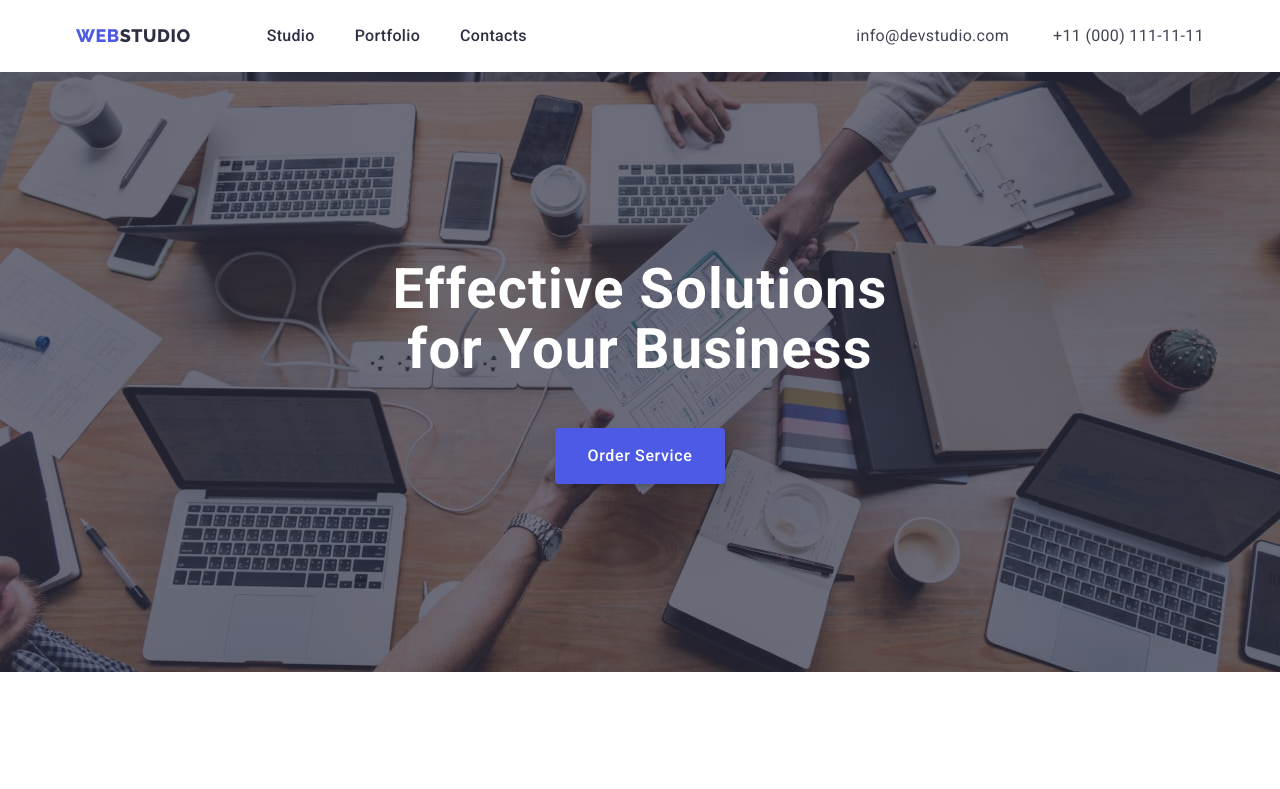
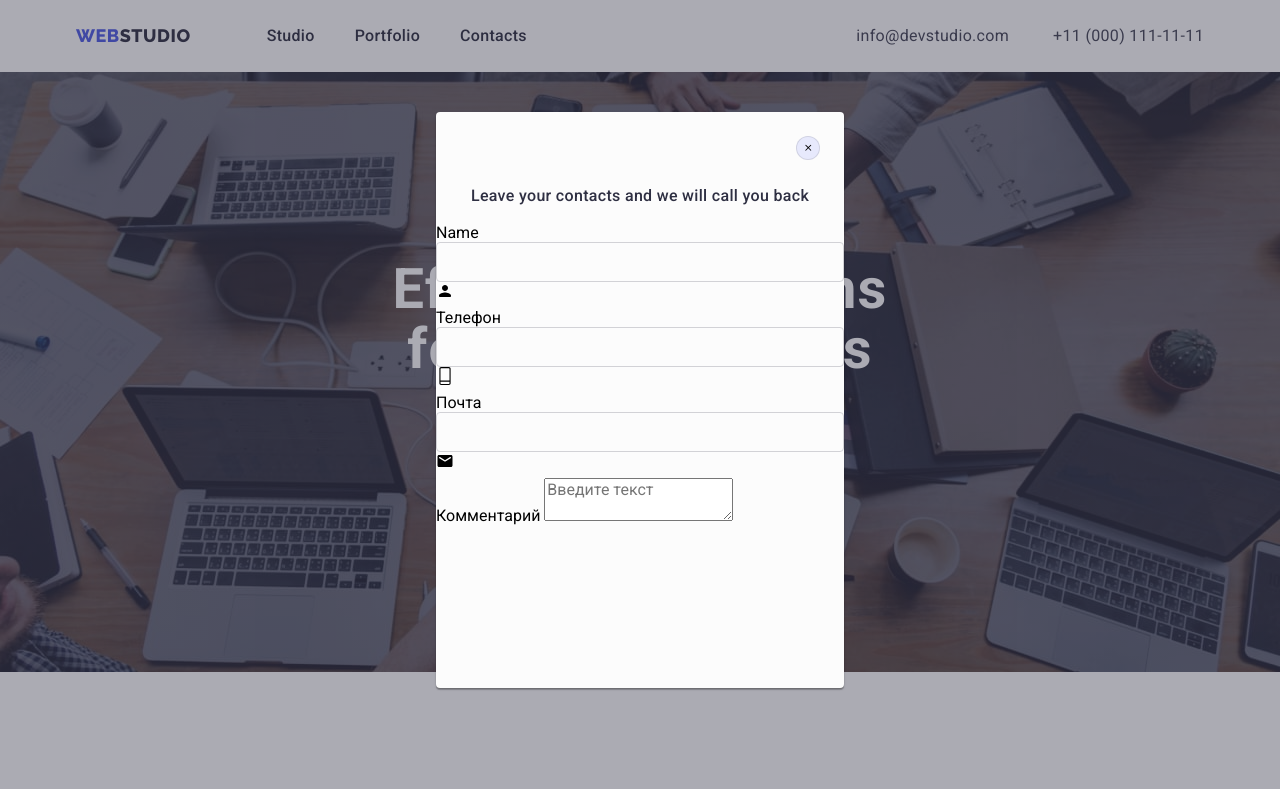
Before and after one commit to trotssvit/goit-markup-hw-home07, a plain HTML site: page index.html in a window 1280 px wide. Shown: the top 789 px of the page. Drawn offline with nearby package versions, Linux system fonts and the light colour scheme.

Commit message:
hw5
modal

```diff
--- a/css/styles.css
+++ b/css/styles.css
@@ -118,6 +118,9 @@ body {
   line-height: 1.5;
   letter-spacing: 0.02em;
   color: var(--normal-text);
+
+  padding-top: 24px;
+  padding-bottom: 24px;
 }
 .header-address + .header-address {
   margin-left: 40px;
@@ -581,225 +584,6 @@ body {
 }
 
 /*-------------------------------------Modal window-------------------------------------------*/
-/* .backdrop {
-  display: flex;
-  position: fixed;
-  top: 0;
-  width: 100%;
-  min-height: 100%;
-  background-color: rgba(0, 0, 0, 0.2);
-  align-items: center;
-  justify-content: center;
-  transition: opacity 600ms, visibility 600ms;
-}
-.modal {
-  position: relative;
-  width: 528px;
-  min-height: 581px;
-  background-color: var(--active-color-letters);
-  border-radius: 4px;
-  padding: 40px 39px 40px 41px;
-}
-.modal-header {
-  font-style: normal;
-  font-weight: 700;
-  font-size: 20px;
-  line-height: 1.15;
-  text-align: center;
-  letter-spacing: 0.03em;
-
-  color: var(--nav-button-color);
-
-  margin-bottom: 12px;
-}
-.modal-field {
-  margin-bottom: 10px;
-}
-.modal-input-wrap {
-  position: relative;
-}
-.modal-input {
-  width: 100%;
-  height: 40px;
-  padding-left: 42px;
-  border: 1px solid rgba(33, 33, 33, 0.2);
-  border-radius: 4px;
-
-  font-style: normal;
-  font-weight: 400;
-  font-size: 12px;
-  line-height: 1.17;
-  letter-spacing: 0.01em;
-
-  color: black;
-  transition: border-color 250ms;
-  outline: none;
-  transition-duration: 250ms;
-  transition-timing-function: cubic-bezier(0.4, 0, 0.2, 1);
-}
-
-.modal-input:focus,
-.modal-input:hover {
-  border: 1px solid var(--active-color);
-}
-.modal-input:focus + .modal-icon,
-.modal-input:hover + .modal-icon {
-  fill: var(--active-color);
-}
-.modal-input-text {
-  width: 100%;
-  height: 120px;
-  padding: 12px 16px;
-  border: 1px solid rgba(33, 33, 33, 0.2);
-  border-radius: 4px;
-  margin-bottom: 20px;
-
-  font-style: normal;
-  font-weight: 400;
-  font-size: 12px;
-  line-height: 1.17;
-  letter-spacing: 0.01em;
-
-  color: black;
-  transition: border-color 250ms;
-  resize: none;
-  outline: none;
-}
-.modal-input-text:focus,
-.modal-input-text:hover {
-  border-color: var(--active-color);
-}
-.modal-label {
-  font-style: normal;
-  font-weight: 400;
-  font-size: 12px;
-  line-height: 1.17;
-  letter-spacing: 0.01em;
-  color: var(--address-link-color);
-}
-.modal-icon {
-  position: absolute;
-  top: 50%;
-  left: 15px;
-  transform: translateY(-50%);
-  transition: border-color 250ms;
-  transition: fill 250ms;
-  transition-timing-function: cubic-bezier(0.4, 0, 0.2, 1);
-}
-.modal-close-bt {
-  display: flex;
-  position: absolute;
-  width: 30px;
-  height: 30px;
-  border-radius: 50%;
-  border: Solid rgba(0, 0, 0, 0.1);
-  justify-content: center;
-  align-items: center;
-  background-color: transparent;
-  top: 8px;
-  right: 8px;
-  transform: fill var(--active-color) 250ms;
-}
-.is-hidden {
-  opacity: 0;
-  pointer-events: none;
-  visibility: hidden;
-}
-.modal-close-bt:focus,
-.modal-close-bt:hover {
-  fill: var(--active-color);
-}
-.modal-text-agreement {
-  font-style: normal;
-  font-weight: 400;
-  font-size: 14px;
-  line-height: 24px;
-  letter-spacing: 0.03em;
-
-  color: var(--address-link-color);
-  padding-left: 7px;
-}
-.checkbox {
-  position: absolute;
-  appearance: none;
-}
-.check-box {
-  position: absolute;
-  width: 16px;
-  height: 15px;
-}
-.checkbox-icon {
-  display: inline-block;
-  width: 16px;
-  height: 15px;
-  border: solid 2px var(--nav-button-color);
-  border-radius: 4px;
-  transition-duration: 250ms;
-  transition-timing-function: cubic-bezier(0.4, 0, 0.2, 1);
-}
-
-.checkbox-icon:hover,
-.checkbox:focus + .checkbox-icon {
-  border-color: var(--active-color);
-}
-.checkbox:checked + .checkbox-icon {
-  background-color: var(--active-color);
-  background-image: url('../images/Vector\ \(1\).svg');
-
-  color: var(--active-color);
-  border-color: var(--active-color);
-  background-origin: border-box;
-  background-repeat: no-repeat;
-
-  background-size: contain;
-}
-.modal-checkbox {
-  display: flex;
-  align-items: center;
-  justify-content: center;
-  margin-bottom: 30px;
-}
-.checkbox-text-agreement {
-  display: inline;
-  position: absolute;
-}
-.modal-checkbox-form {
-  display: flex;
-  justify-content: center;
-}
-.agreement-style {
-  font-style: normal;
-  font-weight: 400;
-  font-size: 14px;
-  line-height: 24px;
-  letter-spacing: 0.03em;
-  color: var(--active-color);
-  margin-left: 4px;
-}
-.modal-button {
-  display: block;
-  width: 200px;
-  height: 50px;
-  background: var(--active-color);
-  box-shadow: 0px 4px 4px rgba(0, 0, 0, 0.15);
-  border-radius: 4px;
-  font-style: normal;
-
-  font-weight: 700;
-  font-size: 16px;
-  line-height: 1.88;
-  letter-spacing: 0.06em;
-  color: var(--active-color-letters);
-  border: none;
-  margin: 0 auto;
-  cursor: pointer;
-  transition-duration: 250ms;
-  transition-timing-function: cubic-bezier(0.4, 0, 0.2, 1);
-}
-.modal-button:focus,
-.modal-button:hover {
-  background-color: var(--hero-button-bg);
-} */
 .backdrop {
   position: fixed;
   top: 0;
@@ -809,24 +593,81 @@ body {
   background: rgba(46, 47, 66, 0.4);
 }
 .backdrop.is-hidden {
-  opacity: 0;
+  opacity: 1;
   pointer-events: none;
 }
 .modal {
-  width: 408px;
-  height: 576px;
+  min-width: 408px;
+  min-height: 576px;
   background-color: var(--modal-bgc);
   box-shadow: 0px 1px 1px rgba(0, 0, 0, 0.14), 0px 1px 3px rgba(0, 0, 0, 0.12),
     0px 2px 1px rgba(0, 0, 0, 0.2);
   border-radius: 4px;
 
   position: absolute;
-  top: 88px;
+  top: 50%;
   left: 50%;
-  transform: translate(-50%);
-  opacity: 0;
+  transform: translate(-50%, -50%);
+  opacity: 1;
 }
+.modal-header {
+  font-style: normal;
+  font-weight: 500;
+  font-size: 16px;
+  line-height: 1.5;
+  text-align: center;
+  letter-spacing: 0.02em;
 
+  color: var(--dark-text);
+
+  margin-bottom: 16px;
+  margin-top: 72px;
+}
+.modal-field {
+  margin-bottom: 4px;
+}
+.modal-input-wrap {
+  position: relative;
+}
+.modal-input {
+  width: 100%;
+  height: 40px;
+  padding-left: 16px;
+
+  opacity: 0.2;
+  border: 1px solid var(--dark-text);
+  border-radius: 4px;
+
+  font-style: normal;
+  font-weight: 400;
+  font-size: 12px;
+  line-height: 1.17;
+  letter-spacing: 0.01em;
+
+  color: ;
+  transition: border-color 250ms;
+  outline: none;
+  transition-duration: 250ms;
+  transition-timing-function: cubic-bezier(0.4, 0, 0.2, 1);
+}
+.modal-input:focus,
+.modal-input:hover {
+  border: 1px solid var(--primary-brand);
+}
+.modal-close-bt {
+  display: flex;
+  position: absolute;
+  width: 24px;
+  height: 24px;
+  border-radius: 50%;
+  border: 1px solid rgba(0, 0, 0, 0.1);
+  justify-content: center;
+  align-items: center;
+  background-color: var(--border-work-item);
+  top: 24px;
+  right: 24px;
+  transform: fill var(--active-color) 250ms;
+}
 /*---------------------------------------Portfolio---------------------------------------------*/
 /* .section {
   padding-top: 94px;
--- a/index.html
+++ b/index.html
@@ -13,6 +13,7 @@
     <link rel="stylesheet"
         href="https://cdnjs.cloudflare.com/ajax/libs/modern-normalize/1.0.0/modern-normalize.min.css">
     <link rel="stylesheet" href="./css/styles.css">
+
 </head>
 <header>
     <div class="container header-nav">
@@ -38,7 +39,7 @@
         <div class="hero-content">
             <h1 class="hero-text">Effective Solutions for Your Business</h1>
 
-            <button type="button" class="hero-btn">Order Service</button>
+            <button data-modal-open type="button" class="hero-btn">Order Service</button>
         </div>
 
     </section>
@@ -327,11 +328,53 @@
         </div>
     </section>
     <!------------------------------------------Modal wondow-------------------------------------------->
-    <div class="backdrop is-hidden">
+    <div data-modal class="backdrop is-hidden">
         <div class="modal">
 
+            <form>
+                <button class="modal-close-bt" data-modal-close type="button">
+                    <svg class="" width="24" height="24">
+                        <use href="./images/symbol-defs.svg#icon-close-black-18dp-2-1"></use>
+                    </svg>
+                </button>
+                <h3 class="modal-header">Leave your contacts and we will call you back</h3>
+                <div class="modal-fields">
+                    <div class="modal-field">
+                        <label class="modal-label" for="name">Name</label>
+                        <div class="modal-input-wrap">
+                            <input class="modal-input" type="name" name="name" required />
+                            <svg class="modal-icon" width="18" height="18">
+                                <use href="./images/symbol-defs.svg#icon-person"></use>
+                            </svg>
+                        </div>
+                    </div>
+                    <div class="modal-field">
+                        <label class="modal-label" for="tel">Телефон </label>
+                        <div class="modal-input-wrap">
+                            <input class="modal-input" type="tel" name="tel" id="tel" placeholder=" " required />
+                            <svg class="modal-icon" width="18" height="18">
+                                <use href="./images/symbol-defs.svg#icon-phone"></use>
+                            </svg>
+                        </div>
+                    </div>
+                    <div class="modal-field">
+                        <label class="modal-label" for="email">Почта </label>
+                        <div class="modal-input-wrap">
+                            <input class="modal-input" type="email" name="mail" id="mail" placeholder=" " />
+                            <svg class="modal-icon" width="18" height="18">
+                                <use href="./images/symbol-defs.svg#icon-email"></use>
+                            </svg>
+                        </div>
+                    </div>
+                    <div class="modal-field">
+                        <label class="modal-label" for="coment">Комментарий </label>
+
+                        <textarea class="modal-input-text" name="coment" id="coment" placeholder="Введите текст"
+                            required></textarea>
+                    </div>
+
+                </div>
         </div>
-    </div>
 </main>
 
 <footer class="">
```
